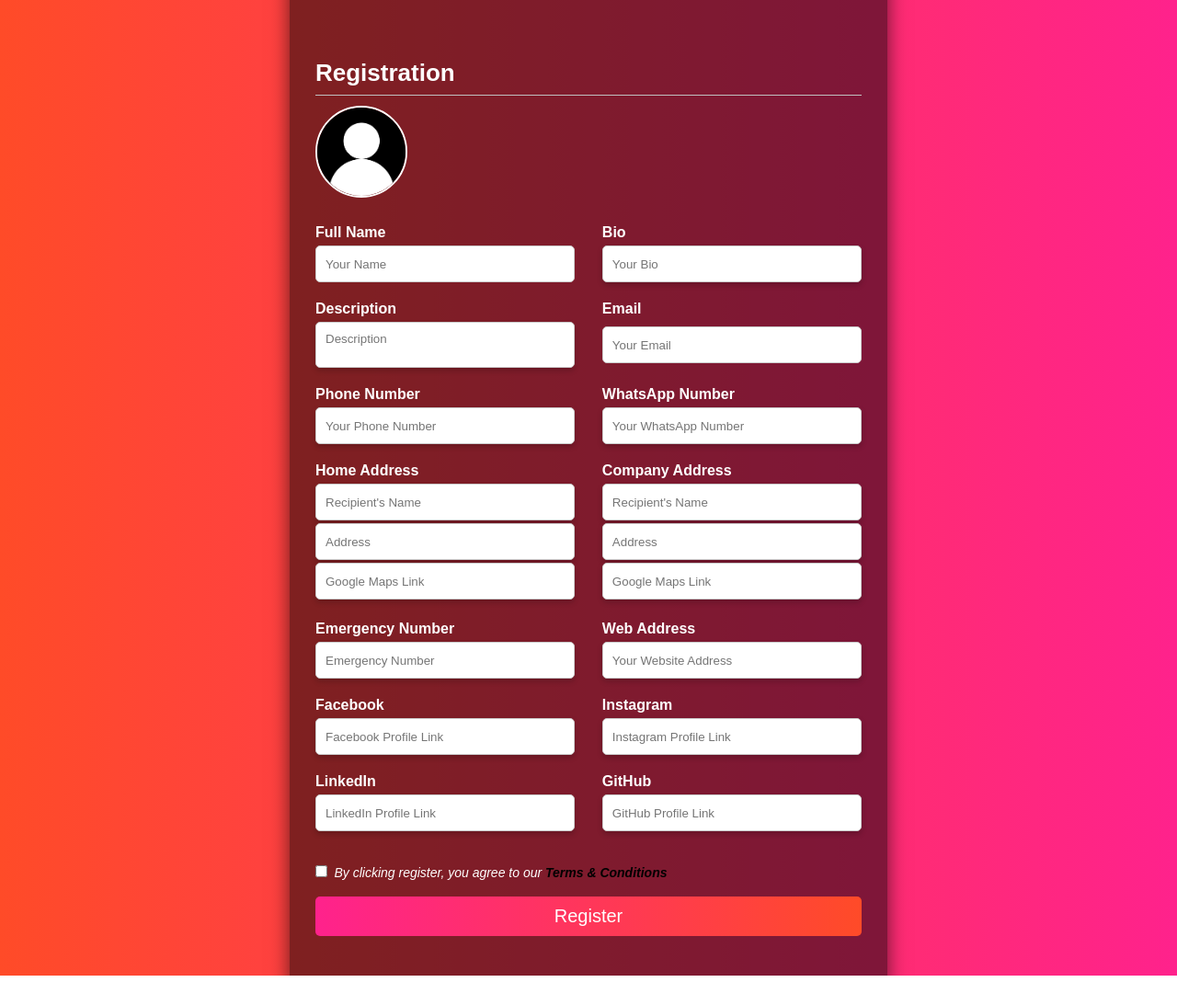
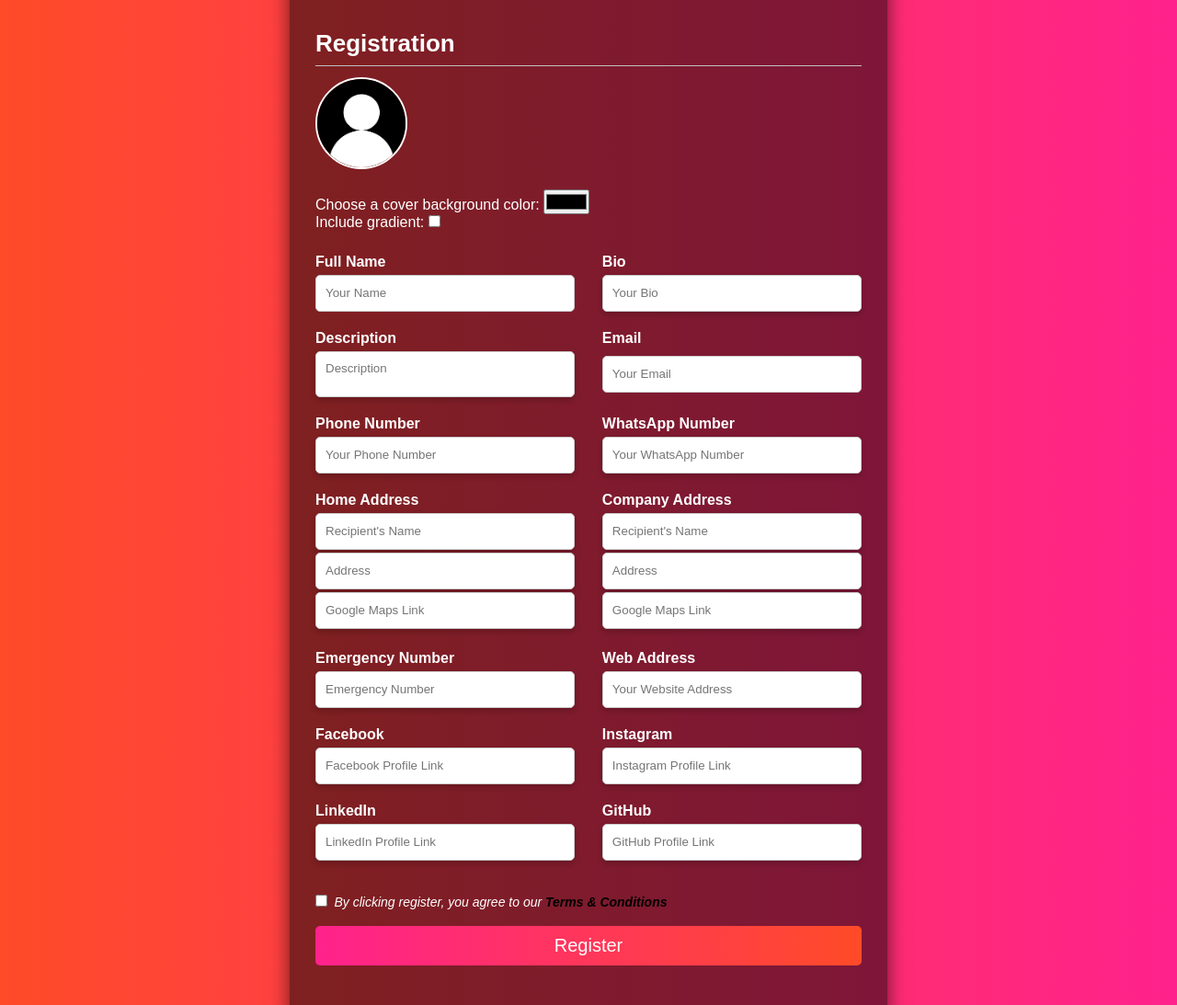
Before and after one commit to ad-abir/SmartCard-v2, a PHP site: page /info.php in a window 1280 px wide. Shown: the whole page at 92% size. Before the commit the page ends 1061 px from the top, so only its background shows below. Run offline with PHP 8.4, Linux system fonts and the light colour scheme.

Commit message:
Small Progress

```diff
--- a/info.php
+++ b/info.php
@@ -42,6 +42,14 @@ if (isset($_SESSION['email'])) {
                 <img src="images/profile_pic3.jpg" alt="Profile Picture" id="profileImage">
             </div>
             <script src="change_profile_img.js"></script>
+
+            <br><br>
+            <label class="text_for_user" for="coverColor">Choose a cover background color:</label>
+            <input type="color" id="coverColor" name="coverColor">
+
+            <br>
+            <label class="text_for_user" for="addGradient">Include gradient:</label>
+            <input type="checkbox" id="addGradient" name="addGradient">
 
             <div class="content">
                 <div class="input-box">
```
